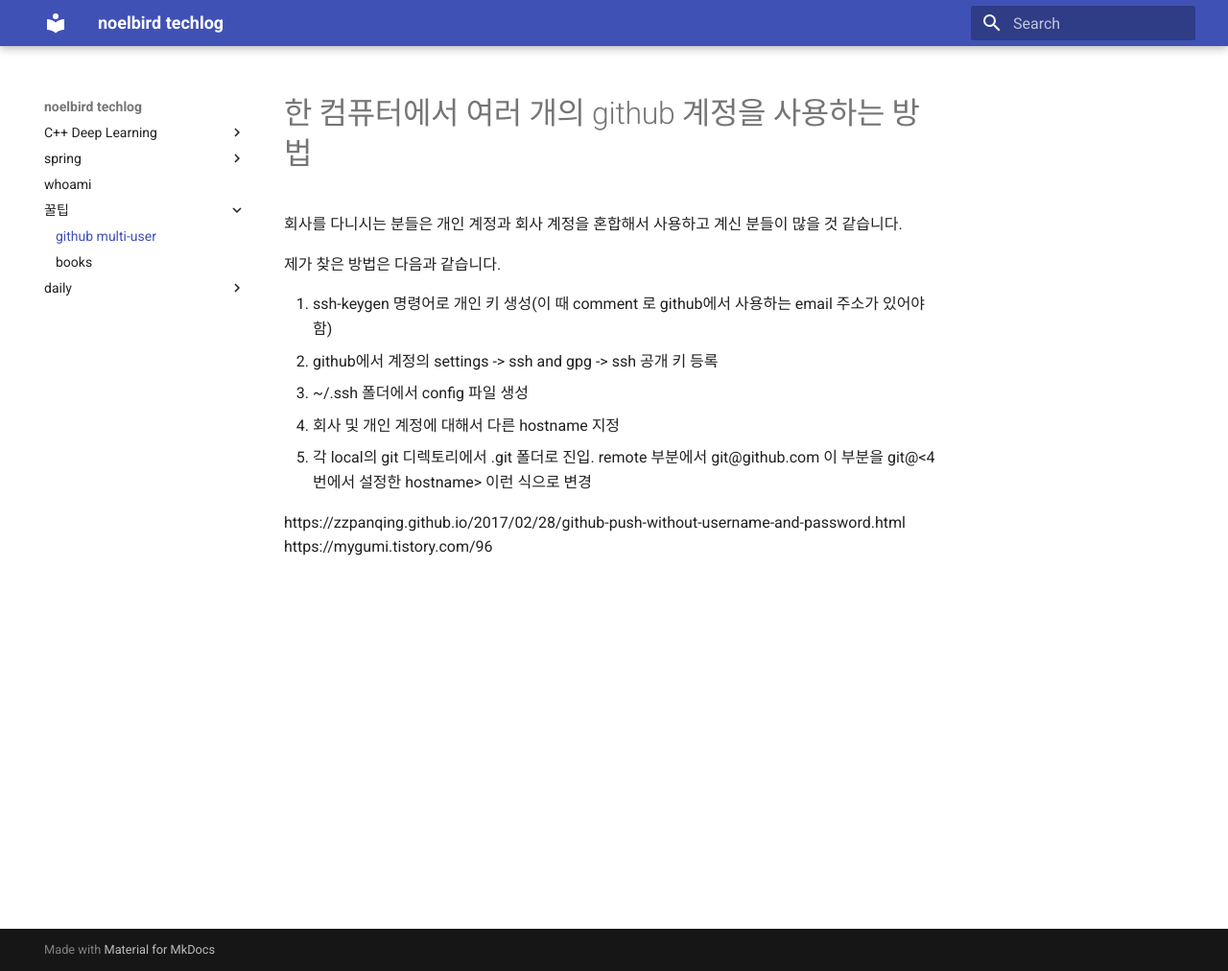
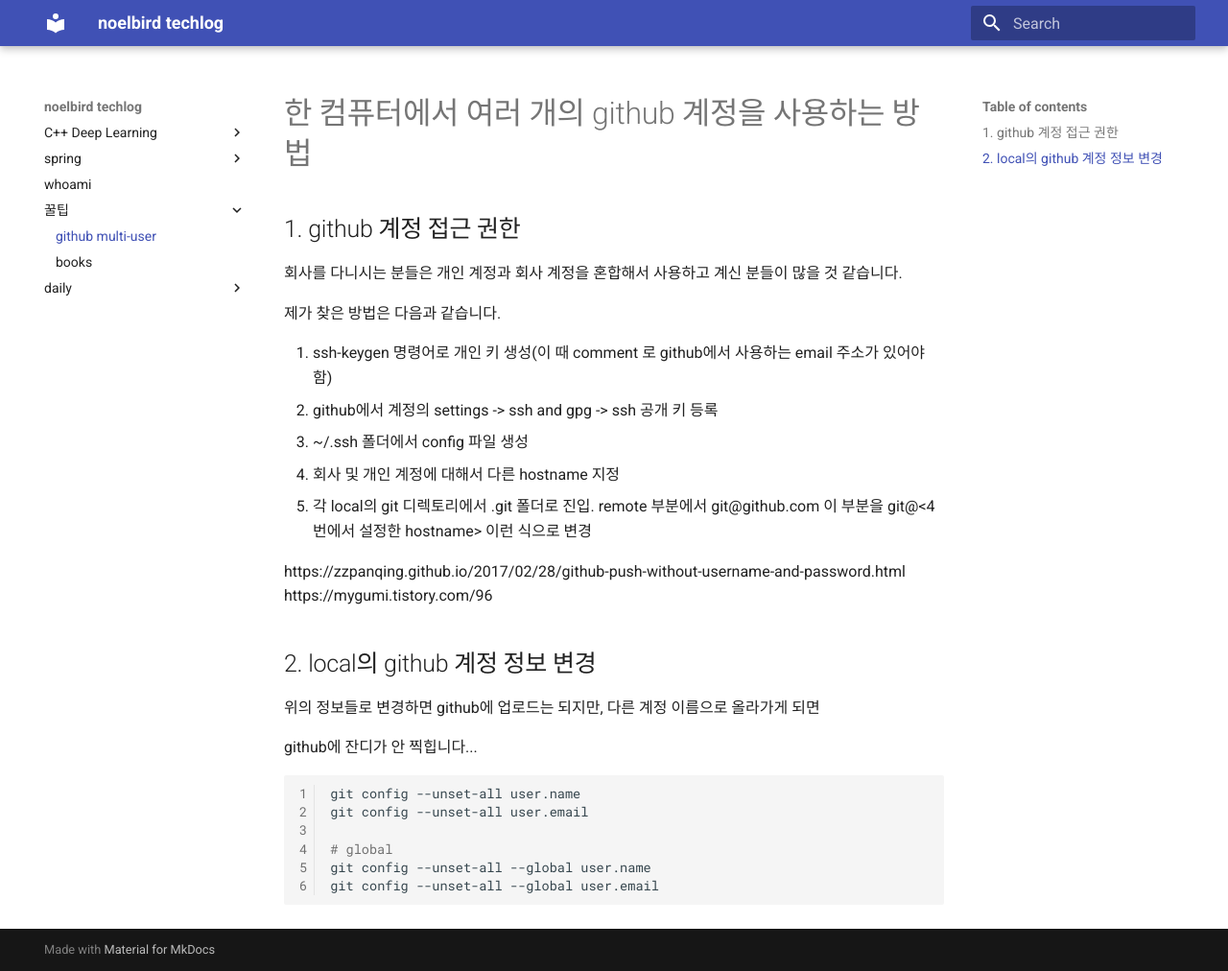
Before and after one commit to NoelBird/noelbird.github.io, an MkDocs documentation site: the page built from docs/honeytip/github-multiuser-one-pc.md, in a window 1280 px wide and 1012 px high. Shown: the whole window at 96% size. Built offline with MkDocs 1.6.1 and Material for MkDocs 9.7.7, drawn with Linux system fonts in a browser that asks for light colours; nearby versions of some CDN libraries.

Commit message:
2021-04-25

````diff
--- a/docs/honeytip/github-multiuser-one-pc.md
+++ b/docs/honeytip/github-multiuser-one-pc.md
@@ -1,4 +1,8 @@
 # 한 컴퓨터에서 여러 개의 github 계정을 사용하는 방법
+
+## 1. github 계정 접근 권한
+
+
 
 회사를 다니시는 분들은 개인 계정과 회사 계정을 혼합해서 사용하고 계신 분들이 많을 것 같습니다.
 
@@ -18,3 +22,22 @@
 
 https://zzpanqing.github.io/2017/02/28/github-push-without-username-and-password.html
 https://mygumi.tistory.com/96
+
+
+
+## 2. local의 github 계정 정보 변경
+
+위의 정보들로 변경하면 github에 업로드는 되지만, 다른 계정 이름으로 올라가게 되면
+
+github에 잔디가 안 찍힙니다...
+
+
+
+```bash
+git config --unset-all user.name
+git config --unset-all user.email
+
+# global
+git config --unset-all --global user.name
+git config --unset-all --global user.email
+```
````
